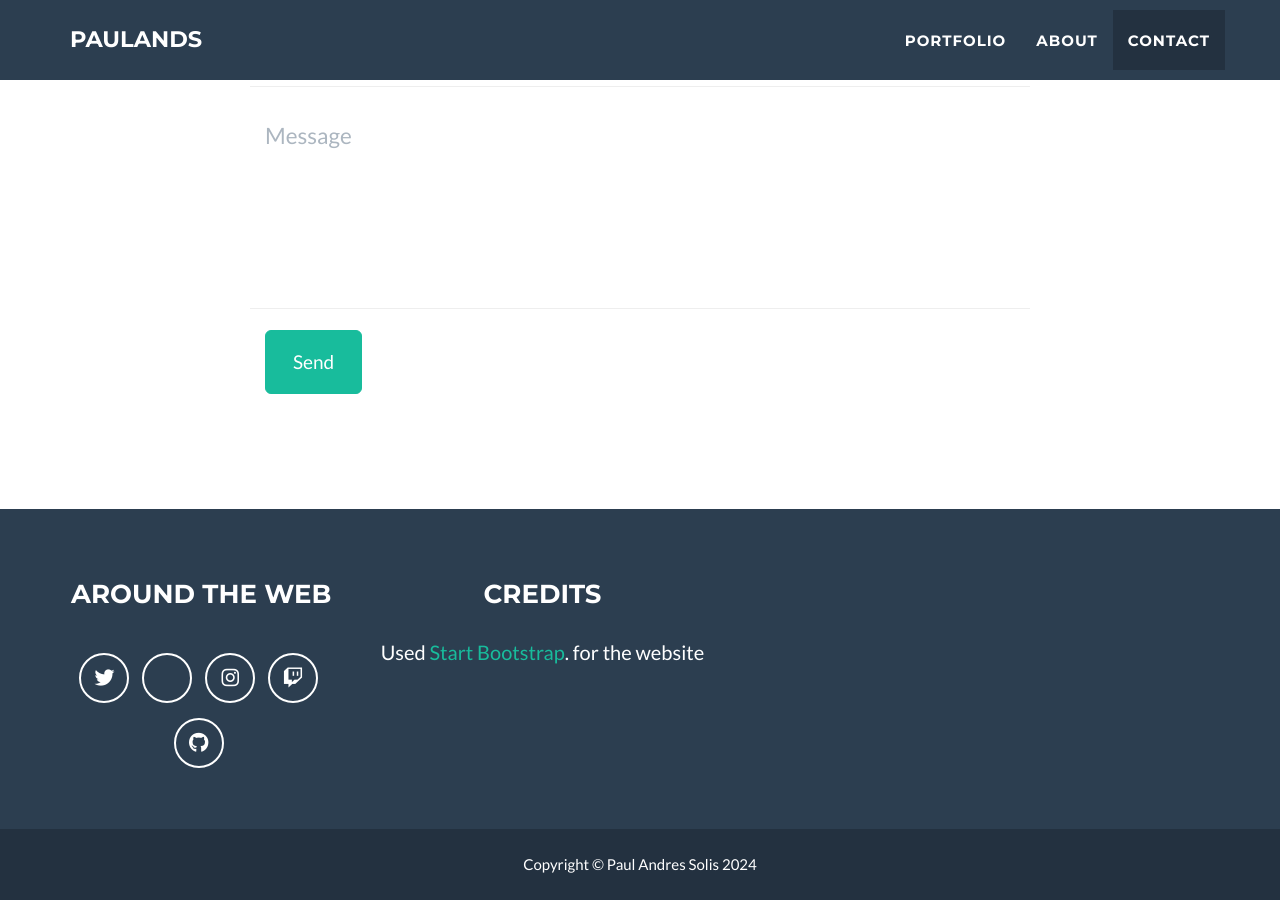
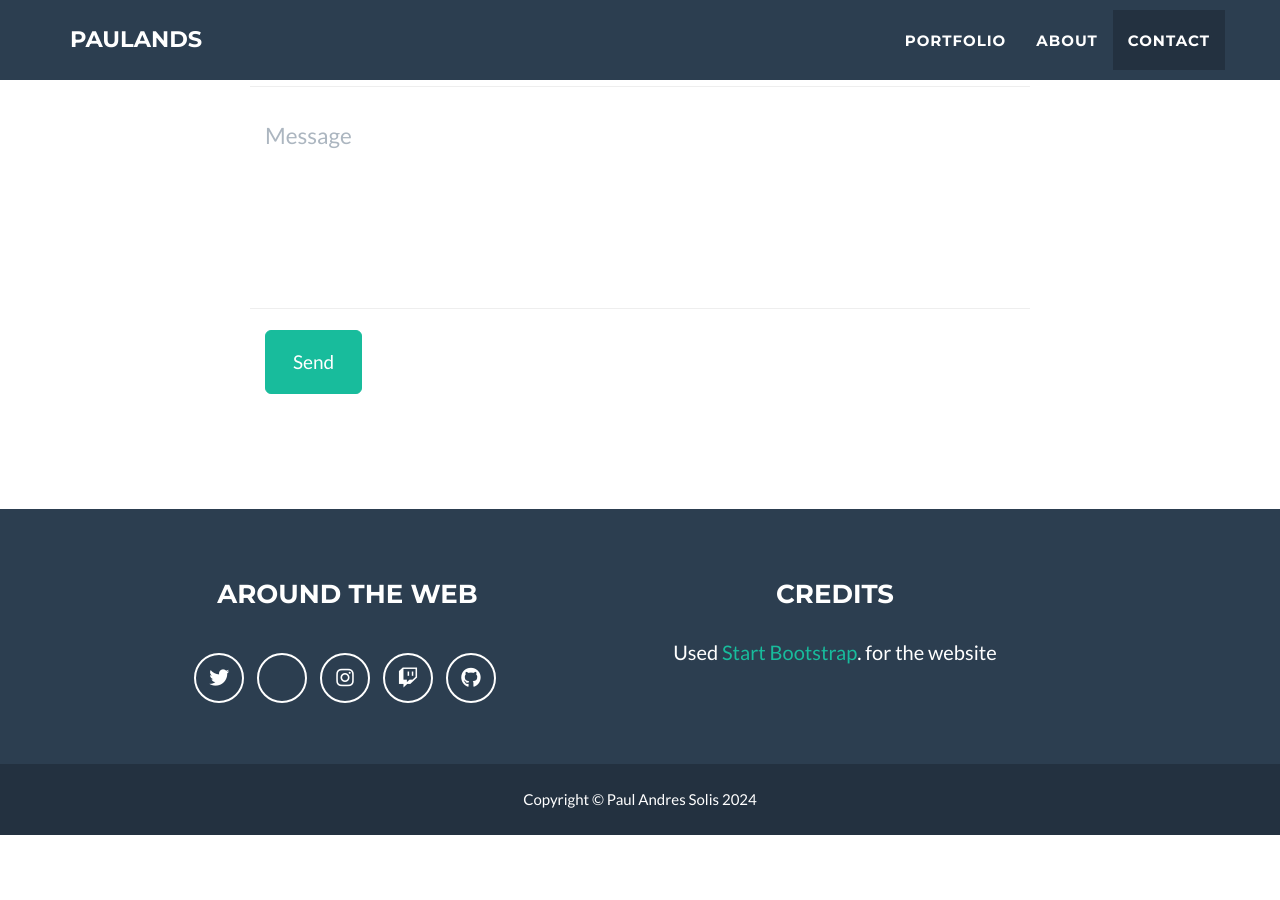
Before and after one commit to PaulAnds/PaulAnds.github.io, a Jekyll site: the page built from _posts/2014-07-18-project-1.markdown, in a window 1280 px wide and 900 px high, scrolled down 2536 px. Built offline with Jekyll 4.4.1, drawn with Linux system fonts in a browser that asks for light colours; after the commit the page ends 3371 px from its top, so only the background shows below that.

Commit message:
test footer

```diff
--- a/_includes/footer.html
+++ b/_includes/footer.html
@@ -3,7 +3,7 @@
   <div class="footer-above">
     <div class="container">
       <div class="row">
-        <div class="footer-col col-md-3">
+        <div class="footer-col col-md-6">
           <h3>{{ site.footer.social }}</h3>
           <ul class="list-inline">
             {% for network in site.social %}
```
